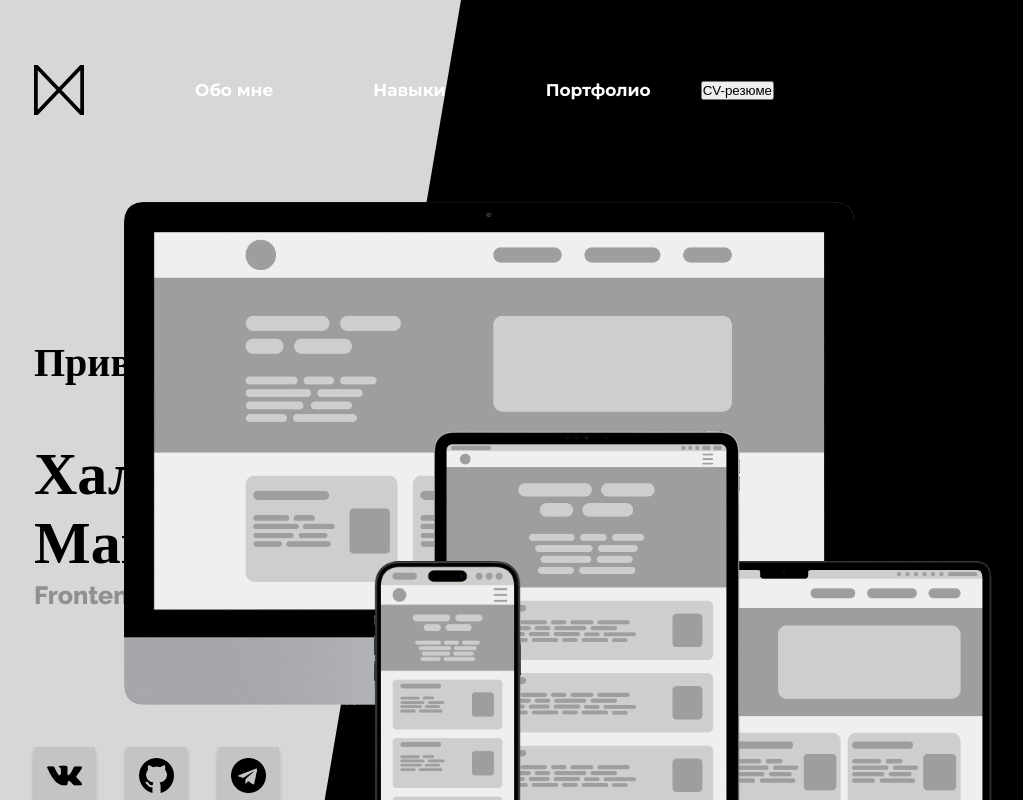
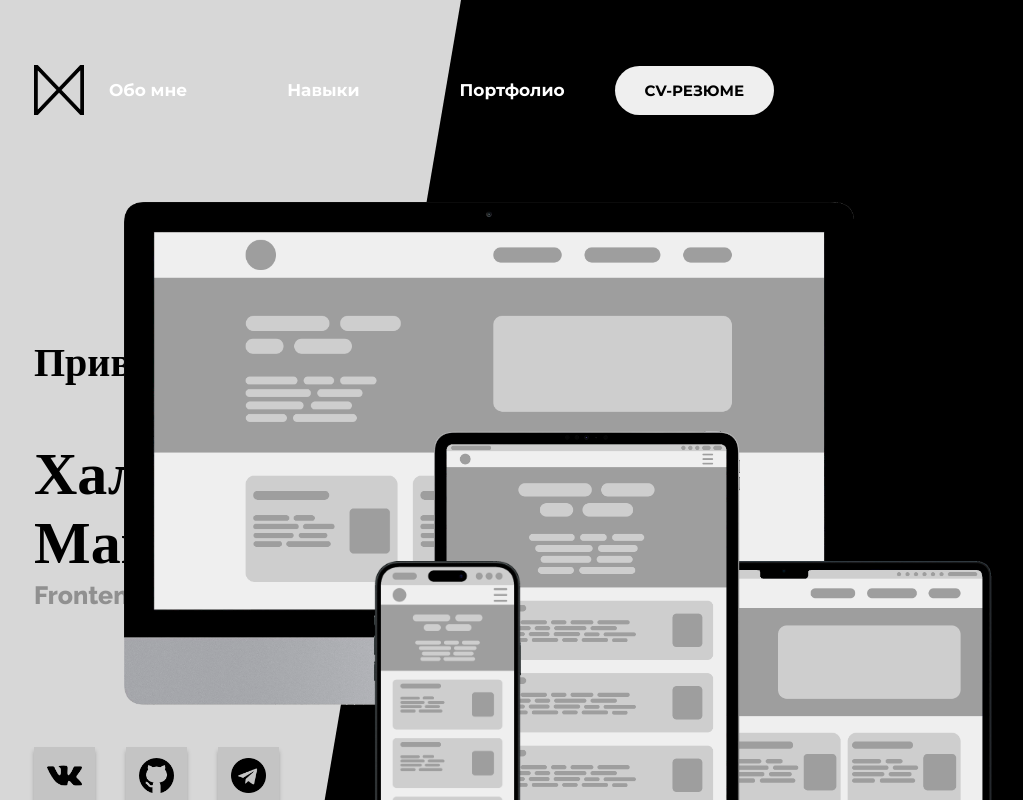
Before and after one commit to Endermax200113/site-portfolio, a React (Create React App) app: page / in a window 1280 px wide. Shown: the top 800 px of the page, without its empty margins (236-1259 px from the left). Built offline with nearby package versions, Linux system fonts and the light colour scheme; a web font is replaced by a local one.

Commit message:
Added component 'MenuButton'

```diff
--- a/src/components/header/Header.tsx
+++ b/src/components/header/Header.tsx
@@ -55,6 +55,7 @@ const Header: React.FC<PropsHeader> = () => {
 					</div>
 				</div>
 			</div>
+
 			<div id={sass.test}></div>
 		</header>
 	)
--- a/src/components/navbar/Navbar.module.sass
+++ b/src/components/navbar/Navbar.module.sass
@@ -1,6 +1,4 @@
 @import './../../assets/sass/_main'
-
-@include imp-font($font-montserrat, './../../assets/#{$path-font-montserrat}', ('Bold': 700))
 
 .navbar
 	position: fixed
@@ -25,13 +23,3 @@
 
 	&.fixed
 		padding: 0px 65px
-
-.menu
-	&-btn
-		padding: 15px 30px
-		outline: 0
-		border: 0
-		border-radius: 5em
-		font-family: $font-montserrat
-		font-size: 15px
-		color: $color-full-black
--- a/src/components/navbar/Navbar.tsx
+++ b/src/components/navbar/Navbar.tsx
@@ -2,7 +2,7 @@ import React, { useCallback, useEffect, useState } from 'react'
 import sass from './Navbar.module.sass'
 import { trimSass } from '../../utils/sassControl'
 import Logo, { getLogoSass } from '../ui/logo/Logo'
-import Menu from '../ui/menu/Menu'
+import Menu from './menu/Menu'
 
 interface PropsNavbar {}
 
@@ -17,7 +17,7 @@ const Navbar: React.FC<PropsNavbar> = () => {
 	}
 
 	const onScrolling: EventScroll = useCallback(() => {
-		if (document.documentElement.scrollTop === 0) {
+		if (window.scrollY === 0) {
 			if (navbarFixed) setNavbarFixed(false)
 		} else {
 			if (!navbarFixed) setNavbarFixed(true)
@@ -25,7 +25,7 @@ const Navbar: React.FC<PropsNavbar> = () => {
 	}, [navbarFixed])
 
 	useEffect(() => {
-		if (!document.onscroll) document.addEventListener('scroll', onScrolling)
+		window.addEventListener('scroll', onScrolling)
 
 		if (navbarFixed) {
 			setNavbarClass(trimSass(sass, ['navbar', 'fixed']))
@@ -35,6 +35,10 @@ const Navbar: React.FC<PropsNavbar> = () => {
 			setNavbarClass(sass.navbar)
 			setNavClass(sass.nav)
 			setLogoImgClass(getLogoSass()['logo-img'])
+		}
+
+		return () => {
+			window.removeEventListener('scroll', onScrolling)
 		}
 	}, [navbarFixed, onScrolling])
 
--- a/src/components/ui/menu/Menu.tsx
+++ b/src/components/navbar/menu/Menu.tsx
@@ -1,21 +1,21 @@
 import React from 'react'
 import sass from './Menu.module.sass'
-import MenuLink from './../menuLink/MenuLink'
+import MenuLink from '../../ui/menuLink/MenuLink'
+import MenuButton from '../../ui/menuButton/MenuButton'
 
 interface PropsMenu {}
 
 const Menu: React.FC<PropsMenu> = () => {
+	const enterToCV = (): void => {
+		window.location.hash = 'cv'
+	}
+
 	return (
 		<ul className={sass.menu}>
 			<MenuLink link='#about' text='Обо мне' />
 			<MenuLink link='#skills' text='Навыки' />
 			<MenuLink link='#portfolio' text='Портфолио' />
-
-			<li className={sass['menu-item']}>
-				<button type='button' className={sass['menu-btn']}>
-					CV-резюме
-				</button>
-			</li>
+			<MenuButton text='CV-резюме' click={() => enterToCV()} />
 		</ul>
 	)
 }
--- /dev/null
+++ b/src/components/ui/menuButton/MenuButton.module.sass
@@ -0,0 +1,14 @@
+@import './../../../assets/sass/_main'
+
+@include imp-font($font-montserrat, './../../assets/#{$path-font-montserrat}', ('Bold': 700))
+
+.menu-btn
+	padding: 15px 30px
+	outline: 0
+	border: 0
+	border-radius: 5em
+	font-family: $font-montserrat
+	font-size: 15px
+	text-transform: uppercase
+	color: $color-full-black
+	cursor: pointer
--- /dev/null
+++ b/src/components/ui/menuButton/MenuButton.tsx
@@ -0,0 +1,19 @@
+import React, { MouseEvent } from 'react'
+import sass from './MenuButton.module.sass'
+
+interface PropsMenuButton {
+	text: string
+	click: (e?: MouseEvent) => void
+}
+
+const MenuButton: React.FC<PropsMenuButton> = ({ text, click }) => {
+	return (
+		<li className={sass['menu-item']}>
+			<button type='button' className={sass['menu-btn']} onClick={e => click(e)}>
+				{text}
+			</button>
+		</li>
+	)
+}
+
+export default MenuButton
```
Also changed, not shown: src/components/navbar/menu/Menu.module.sass (renamed from src/components/ui/menu/Menu.module.sass), 1 other file (tests, documents, lock files or other folders).
